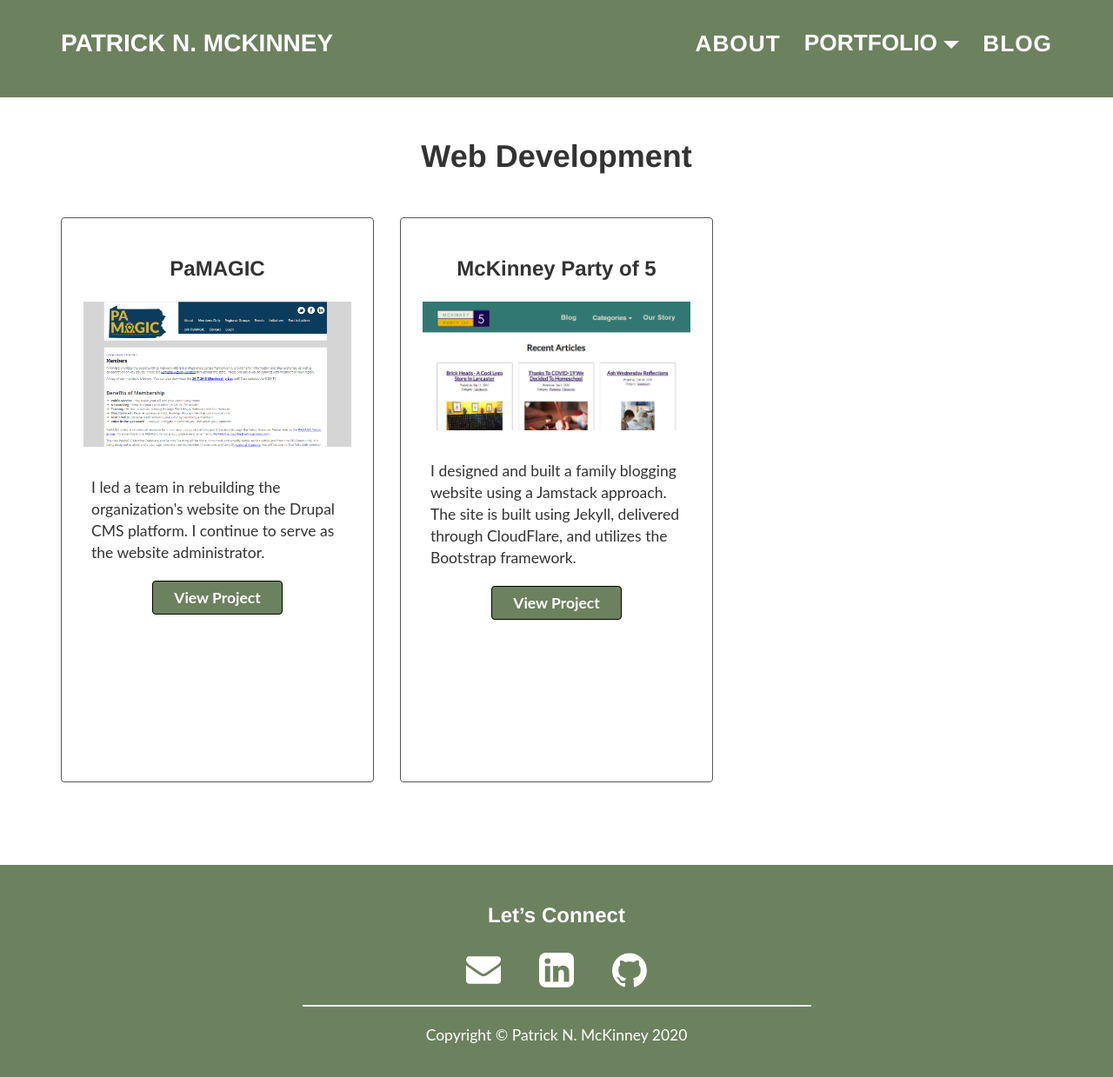
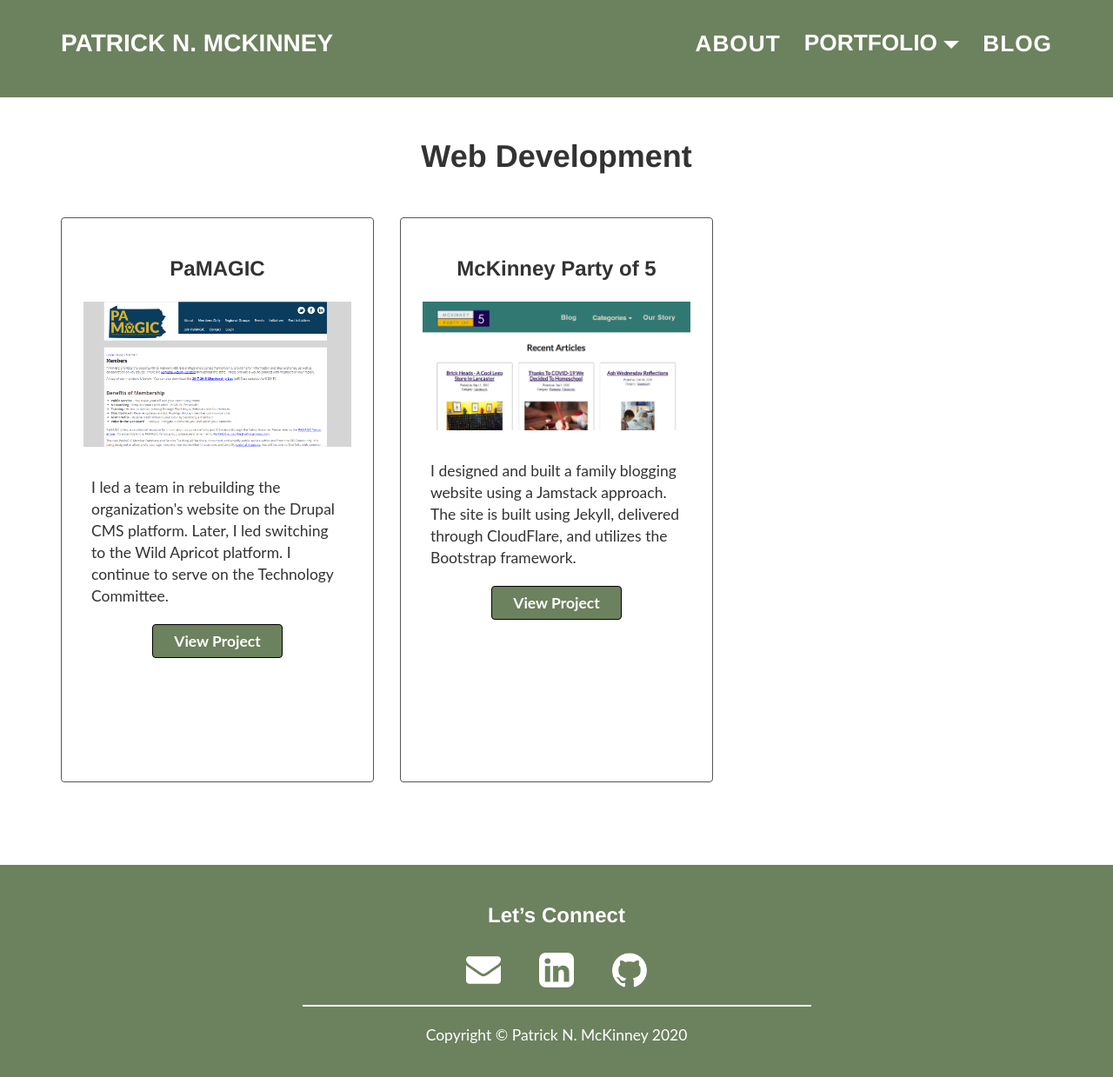
Before and after one commit to pmacMaps/website-live-test, a Jekyll site: the page built from portfolio_pages/web_development.md, in a window 1280 px wide and 1248 px high. Shown: the top 1239 px of the window at 87% size. Built offline with Jekyll 4.4.1, drawn with Linux system fonts in a browser that asks for light colours.

Commit message:
Update webDevelopment.json

```diff
--- a/_data/projects/webDevelopment.json
+++ b/_data/projects/webDevelopment.json
@@ -4,7 +4,7 @@
         "image": "pamagic-website-screenshot.png",
         "image-alt": "screen shot of the website www.pamagic.org",
         "url": "/portfolio/product/pamagic",
-        "teaser": "I led a team in rebuilding the organization's website on the Drupal CMS platform.  I continue to serve as the website administrator."
+        "teaser": "I led a team in rebuilding the organization's website on the Drupal CMS platform.  Later, I led switching to the Wild Apricot platform.  I continue to serve on the Technology Committee."
     },
     {
         "title": "McKinney Party of 5",
```
